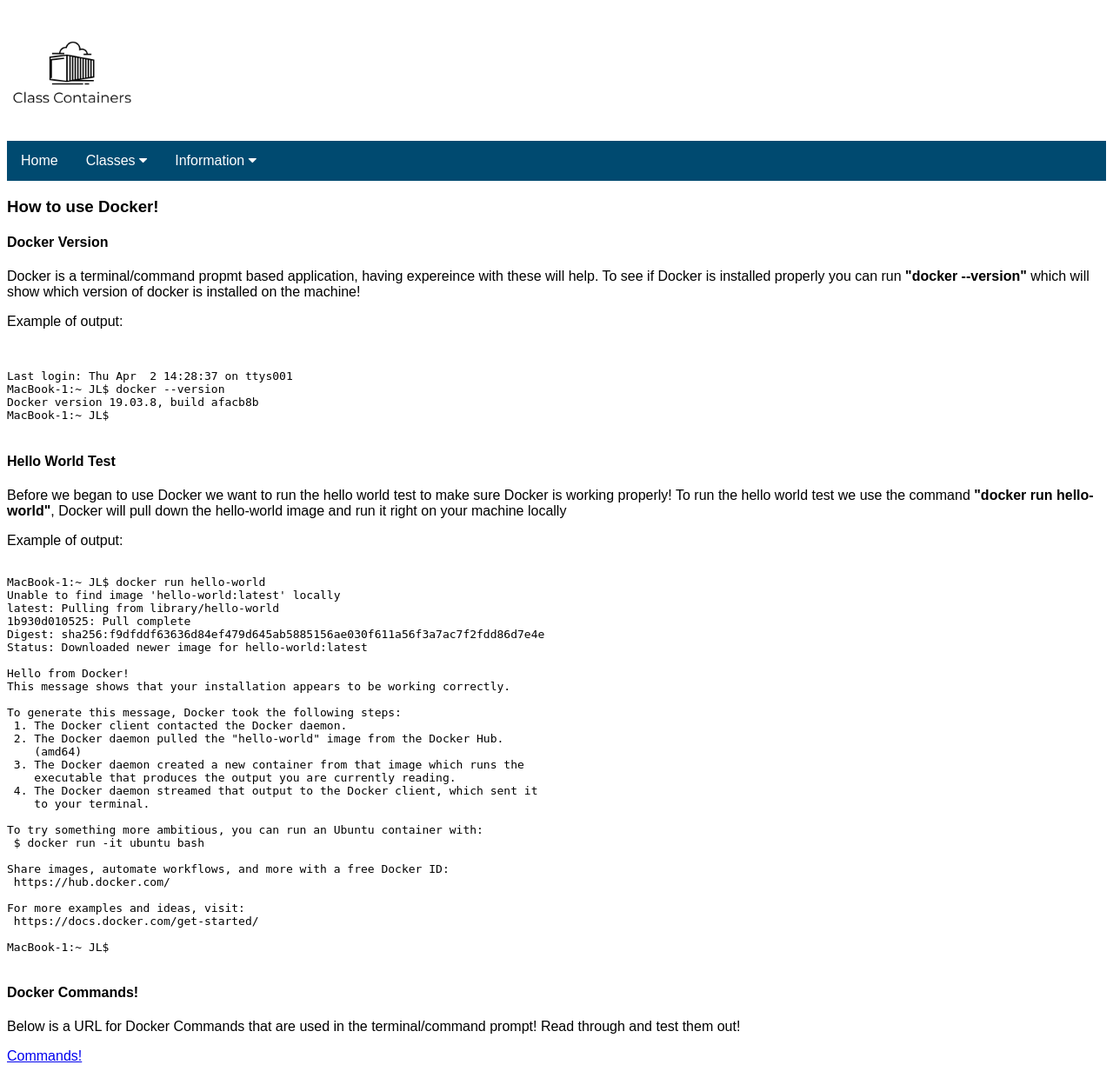
After one commit to josh626/Class-Containers, a Flask app: page /howtousedocker/ in a window 1280 px wide. The commit adds this page. Shown: the whole page at 87% size. Run offline with Flask 2, Linux system fonts and the light colour scheme.

Commit message:
Updates and added templates for information

```diff
--- a/cc.py
+++ b/cc.py
@@ -11,16 +11,50 @@ cc_projects = cc_get.get_projects()
 def index():
     return render_template('homepage.html', cc_projects=cc_projects, value1="This is a Rendered Value!!!")
 
+
+@cc.route('/access/')
+def access():
+    return render_template('AccessCC.html', cc_projects=cc_projects)
+
+@cc.route('/dockerinfo/')
+def dockerinfo():
+    return render_template('dockerinfo.html', cc_projects=cc_projects)
+
+@cc.route('/containerimages/')
+def containerimages():
+    return render_template('Container_images.html', cc_projects=cc_projects)
+
+@cc.route('/howtousedocker/')
+def howtousedocker():
+    return render_template('HowToUseDocker.html', cc_projects=cc_projects)
+
+@cc.route('/launching/')
+def launching():
+    return render_template('L_S_Containers.html', cc_projects=cc_projects)
+
+@cc.route('/resources/')
+def resources():
+    return render_template('resources.html', cc_projects=cc_projects)
+
 @cc.route('/project/<project_id>')
 def show_project(project_id):
     # TODO: add if for project_id empty --> route to '/'
     #       Render child template for list of projects (including any markdown)
     #       assign rendered_project_child template to content
     repos = cc_get.get_repos(project_id)
+
+    project_id = int(project_id)
+    project_list = cc_get.get_projects()
+    project_data = {}
+    for project in project_list:
+        if project['project_id'] is project_id:
+            project_data = project
+    project_name = project_data['name']
     return render_template('class.html',
                            cc_projects=cc_projects,
                            cc_project_id=project_id,
-                           cc_repos=repos)
+                           cc_repos=repos,
+                           cc_project_name=project_name,)
 
 @cc.route('/repo/<project_id>/<repo_id>')
 def show_repo(project_id, repo_id):
@@ -47,7 +81,6 @@ def show_repo(project_id, repo_id):
                                    )
     # TODO: add if for repo empty --> route to '/'
     #       Get label data
-    #       Generate docker pull commands
     #       Render child template using values from repo (markdown, Name, docker pull commands)
     #       assign rendered_repo_child template to content
 
--- /dev/null
+++ b/templates/HowToUseDocker.html
@@ -0,0 +1,73 @@
+{% extends "index.html" %}
+{% block content %}
+<h3>How to use Docker!</h3>
+
+<h4>Docker Version</h4>
+<p>
+
+Docker is a terminal/command propmt based application, having expereince with these will help.
+To see if Docker is installed properly you can run <b>"docker --version"</b> which will show which version of docker is installed on the machine!
+</p>
+
+<p>
+Example of output:
+<xmp>
+
+Last login: Thu Apr  2 14:28:37 on ttys001
+MacBook-1:~ JL$ docker --version
+Docker version 19.03.8, build afacb8b
+MacBook-1:~ JL$
+
+</xmp>
+</p>
+
+<h4>Hello World Test</h4>
+
+<p>Before we began to use Docker we want to run the hello world test to make sure Docker is working properly! To run the hello world test we use the command <b>"docker run hello-world"</b>, Docker will pull down the hello-world image and run it right on your machine locally</p>
+
+<p>
+Example of output:
+<xmp>
+MacBook-1:~ JL$ docker run hello-world
+Unable to find image 'hello-world:latest' locally
+latest: Pulling from library/hello-world
+1b930d010525: Pull complete
+Digest: sha256:f9dfddf63636d84ef479d645ab5885156ae030f611a56f3a7ac7f2fdd86d7e4e
+Status: Downloaded newer image for hello-world:latest
+
+Hello from Docker!
+This message shows that your installation appears to be working correctly.
+
+To generate this message, Docker took the following steps:
+ 1. The Docker client contacted the Docker daemon.
+ 2. The Docker daemon pulled the "hello-world" image from the Docker Hub.
+    (amd64)
+ 3. The Docker daemon created a new container from that image which runs the
+    executable that produces the output you are currently reading.
+ 4. The Docker daemon streamed that output to the Docker client, which sent it
+    to your terminal.
+
+To try something more ambitious, you can run an Ubuntu container with:
+ $ docker run -it ubuntu bash
+
+Share images, automate workflows, and more with a free Docker ID:
+ https://hub.docker.com/
+
+For more examples and ideas, visit:
+ https://docs.docker.com/get-started/
+
+MacBook-1:~ JL$
+
+</xmp>
+</p>
+
+<h4>Docker Commands!</h4>
+<p>
+Below is a URL for Docker Commands that are used in the terminal/command prompt! Read through and test them out!
+</p>
+<p>
+<a href="https://docs.docker.com/engine/reference/commandline/docker/" target="_blank">Commands!</a>
+</p>
+
+
+{% endblock %}
--- a/templates/homepage.html
+++ b/templates/homepage.html
@@ -1,7 +1,7 @@
 {% extends "index.html" %}
 {% block content %}
     <h3>Welcome to Class Containers!</h3>
-    <p>This is the home page!!</p>
+    <p>This is the home page! Class Containers is web application to allow students and professors the oppurtunity to learn more about Docker Containers!</p>
     <h3>This is a test of the template rendering</h3>
     <p>This is rendered value: {{ value1 }}</p>
 {% endblock %}
--- a/templates/index.html
+++ b/templates/index.html
@@ -1,6 +1,8 @@
 <!DOCTYPE html>
 <html>
     <head>
+        <meta name="viewport" content="width=device-width, initial-scale=1">
+           <link rel="stylesheet" href="https://cdnjs.cloudflare.com/ajax/libs/font-awesome/4.7.0/css/font-awesome.min.css">
 	<style>
 	    body {
 	      font-family: Arial;
@@ -8,7 +10,7 @@
 
 	    .navbar {
 	      overflow: hidden;
-	      background-color: #333;
+	      background-color: #004A70;
 	    }
 
 	    .navbar a {
@@ -37,7 +39,7 @@
 	    }
 
 	    .navbar a:hover, .dropdown:hover .dropbtn {
-	      background-color: blue;
+	      background-color: black;
 	    }
 
 	    .dropdown-content {
@@ -55,6 +57,7 @@
 	      padding: 12px 16px;
 	      display: block;
 	      text-align: left;
+              text-transform: capitalize;
 	    }
 
 	    .dropdown-content a:hover {
@@ -66,7 +69,7 @@
 	    }
 	</style>
     </head>
-    <img src="static/images/logocopy.png">
+    <img src="/static/images/logocopy.png" height="150" width="150">
     <body>
 	<div class="navbar">
 	    <a href="/">Home</a>
@@ -85,12 +88,12 @@
 		    <i class="fa fa-caret-down"></i>
 		</button>
 		<div class="dropdown-content">
-		    <a href="Dockerinfo.html">Docker Info/Install Guide</a>
-		    <a href="HowToUseDocker.html">How to use Docker</a>
-		    <a href="Container_images.html">Docker Container Images/Docker Hub</a>
-		    <a href="L_S_Containers.html">Launching and Stopping containers </a>
-		    <a href="AccessCC.html">How to access ClassContainers Docker Registry</a>
-		    <a href="resources.html">Resources/Links</a>
+		    <a href="/dockerinfo/">Docker Info/Install Guide</a>
+		    <a href="/howtousedocker/">How to use Docker</a>
+		    <a href="/containerimages/">Docker Container Images/Docker Hub</a>
+		    <a href="/launching/">Launching and Stopping containers </a>
+		    <a href="/access/">How to access ClassContainers Docker Registry</a>
+		    <a href="/resources/">Resources/Links</a>
 		</div>
 	    </div>
 	</div>
```
Also changed, not shown: templates/AccessCC.html (added, +40 -0 lines), templates/Container_images.html (added, +14 -0 lines), templates/L_S_Containers.html (added, +44 -0 lines), templates/class.html (+6 -3 lines), templates/dockerinfo.html (added, +18 -0 lines), templates/repo.html (+9 -3 lines), templates/resources.html (added, +22 -0 lines).
